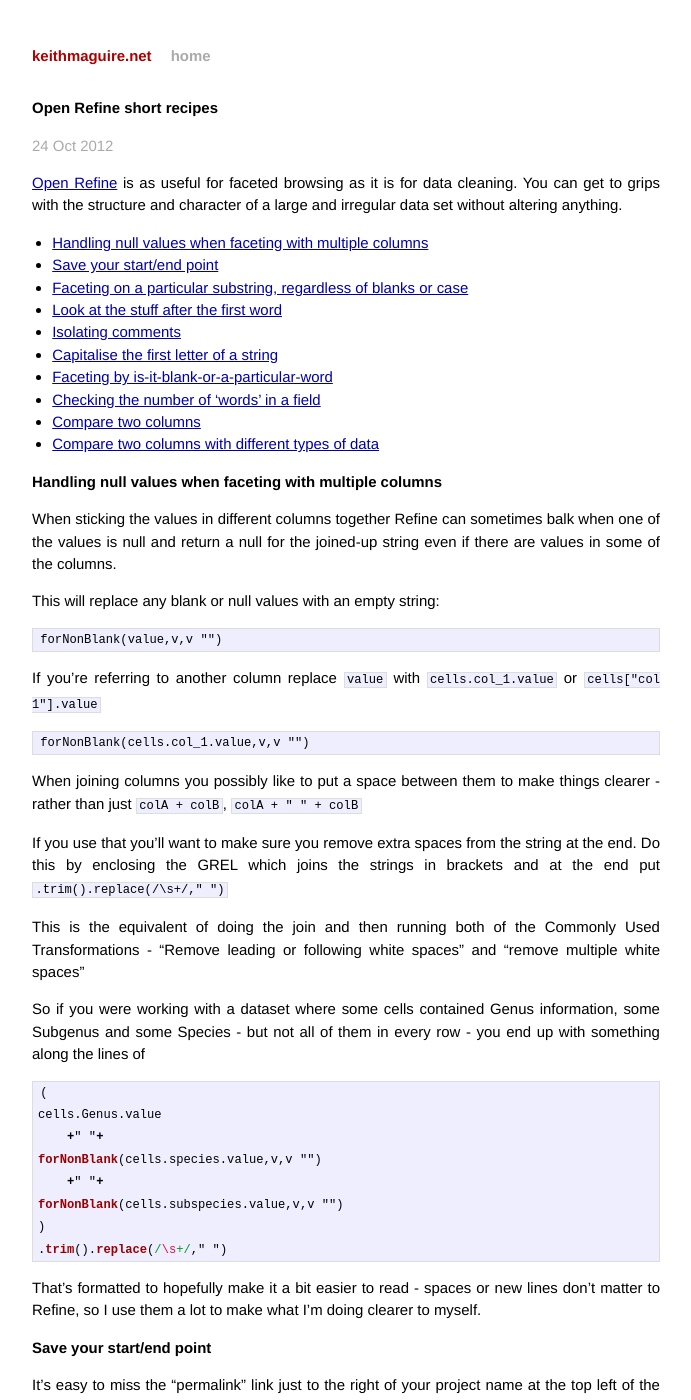
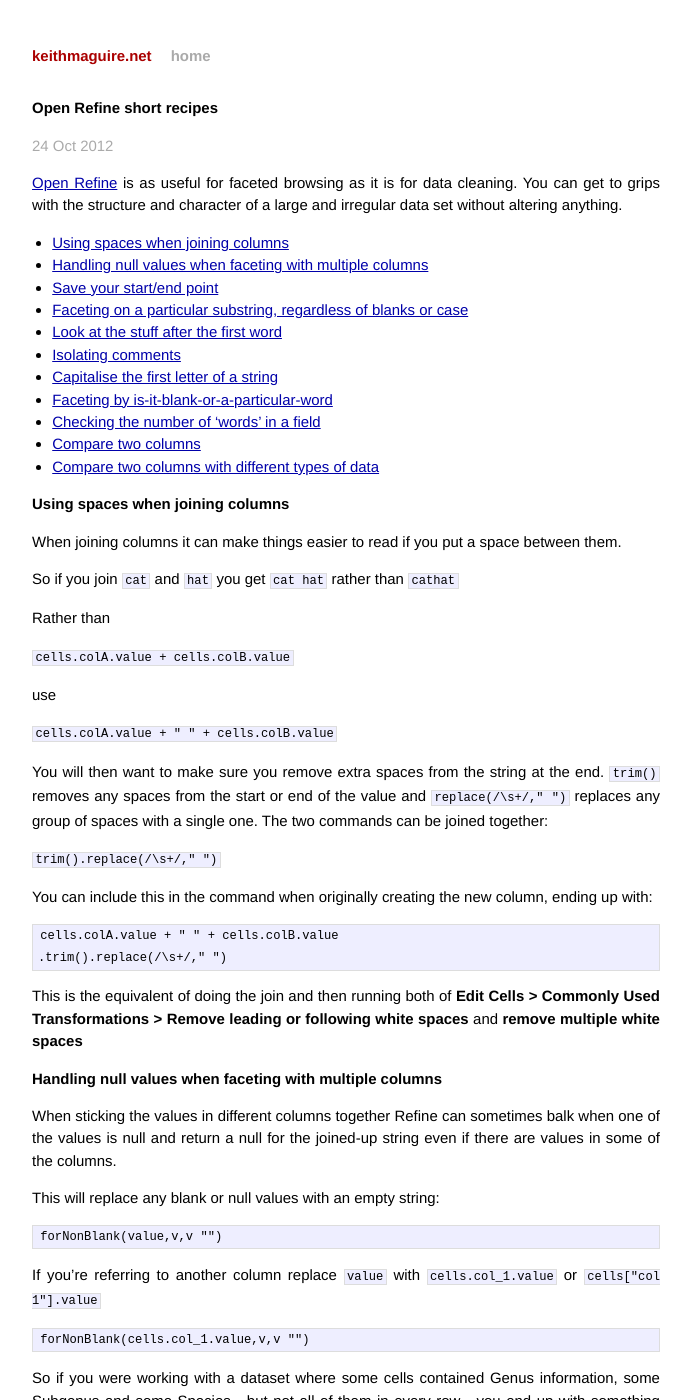
Before and after one commit to keithmaguire/keithmaguire.github.com, a Jekyll site: the page built from _posts/2012-10-24-open-refine-short-recipes.markdown, in a window 1280 px wide and 1400 px high. Shown: the whole window, without its empty margins (294-985 px from the left). Built offline with Jekyll 4.4.1, drawn with Linux system fonts in a browser that asks for light colours; Markdown is read by kramdown in place of the engine named in the settings.

Commit message:
Updated 2012-10-24-open-refine-short-recipes.markdown

````diff
--- a/_posts/2012-10-24-open-refine-short-recipes.markdown
+++ b/_posts/2012-10-24-open-refine-short-recipes.markdown
@@ -1,10 +1,12 @@
 ---
 layout: post
-title: "Open Refine short recipes"
+title: Open Refine short recipes
+published: true
 ---
 
 [Open Refine](http://openrefine.org/) is as useful for faceted browsing as it is for data cleaning. You can get to grips with the structure and character of a large and irregular data set without altering anything.
 
+- [Using spaces when joining columns](#spaces)
 - [Handling null values when faceting with multiple columns](#null)
 - [Save your start/end point](#startend)
 - [Faceting on a particular substring, regardless of blanks or case](#blankcase)
@@ -15,6 +17,34 @@
 - [Checking the number of 'words' in a field](#nowords)
 - [Compare two columns](#compcol)
 - [Compare two columns with different types of data](#compdifcol)
+
+<a name="spaces"></a>
+#Using spaces when joining columns
+
+When joining columns it can make things easier to read if you put a space between them.
+
+So if you join `cat` and `hat` you get `cat hat` rather than `cathat`
+
+Rather than
+
+`cells.colA.value + cells.colB.value`
+
+use
+
+`cells.colA.value + " " + cells.colB.value`
+
+You will then want to make sure you remove extra spaces from the string at the end. `trim()` removes any spaces from the start or end of the value and `replace(/\s+/," ")` replaces any group of spaces with a single one. The two commands can be joined together:
+
+`trim().replace(/\s+/," ")`
+
+You can include this in the command when originally creating the new column, ending up with:
+
+```
+cells.colA.value + " " + cells.colB.value
+.trim().replace(/\s+/," ")
+```
+
+This is the equivalent of doing the join and then running both of **Edit Cells > Commonly Used Transformations > Remove leading or following white spaces** and **remove multiple white spaces**
 
 <a name="null"></a>
 #Handling null values when faceting with multiple columns
@@ -32,20 +62,12 @@
 forNonBlank(cells.col_1.value,v,v "")
 ```
 
-When joining columns you possibly like to put a space between them to make things clearer - rather than just `colA + colB`,  `colA + " " + colB`
-
-If you use that you'll want to make sure you remove extra spaces from the string at the end. Do this by enclosing the GREL which joins the strings in brackets and at the end put `.trim().replace(/\s+/," ")`
-
-This is the equivalent of doing the join and then running both of the Commonly Used Transformations - "Remove leading or following white spaces" and "remove multiple white spaces"
-
 So if you were working with a dataset where some cells contained Genus information, some Subgenus and some Species - but not all of them in every row - you end up with something along the lines of
 
 {% highlight javascript %}
 (
-cells.Genus.value
-    +" "+
-forNonBlank(cells.species.value,v,v "")
-    +" "+
+cells.Genus.value +" "+
+forNonBlank(cells.species.value,v,v "") +" "+
 forNonBlank(cells.subspecies.value,v,v "")
 )
 .trim().replace(/\s+/," ")
````
